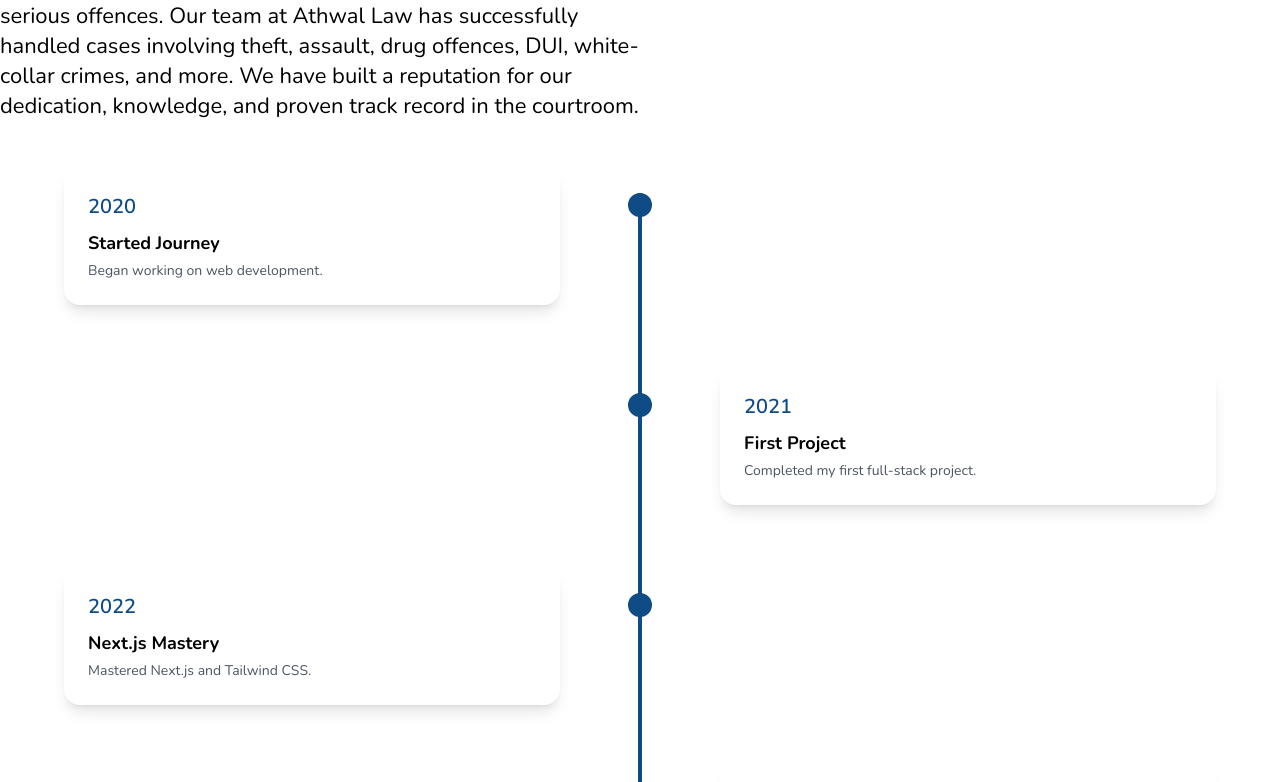
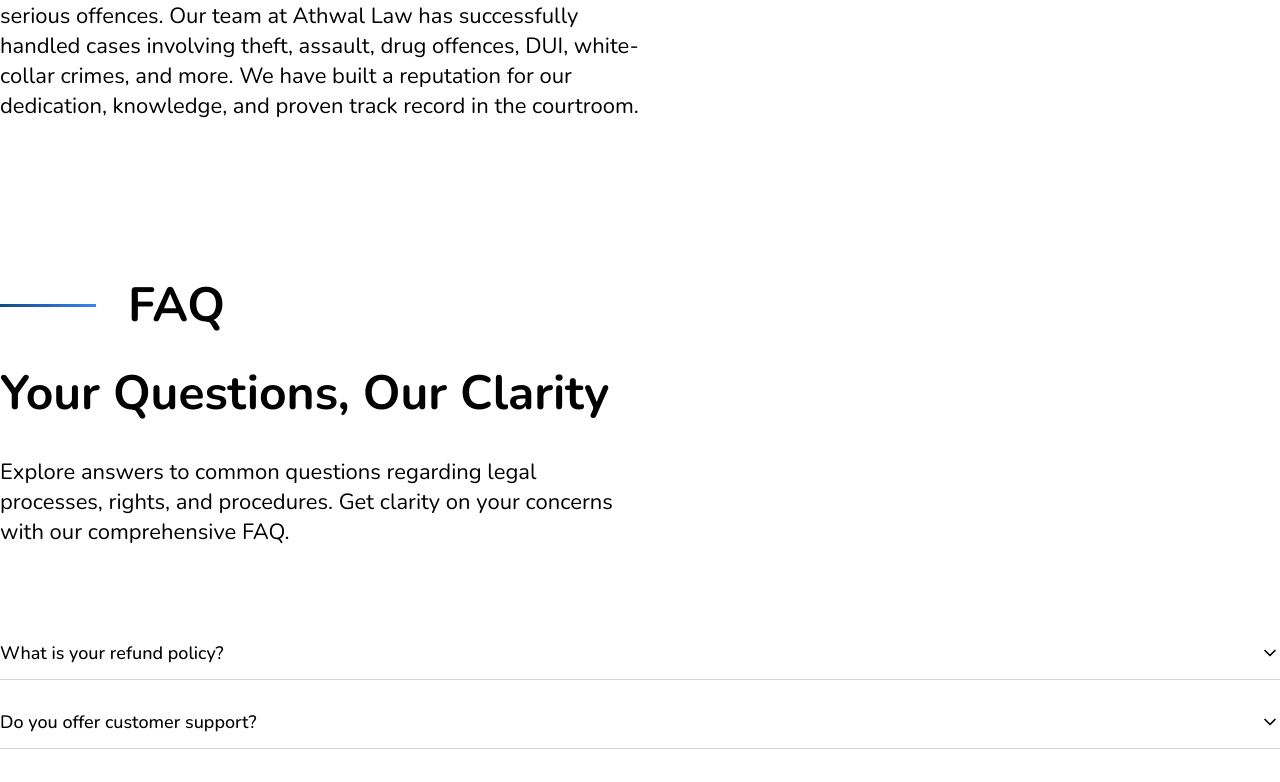
Before and after one commit to rakeshboraa/atwallaw, a Next.js app: page / in a window 1280 px wide. Shown: the part 4601-5383 px from the top of the page. Built offline with nearby package versions, Linux system fonts and the light colour scheme.

Commit message:
timeline remove

```diff
--- a/components/Process.jsx
+++ b/components/Process.jsx
@@ -24,7 +24,7 @@ const Process = () => {
           <SubTitle subtitle="Commitment To You" />
           <Description descriptionText="As leading criminal lawyers in Mississauga, we specialise in a wide range of criminal defence cases, from minor charges to serious offences. Our team at Athwal Law has successfully handled cases involving theft, assault, drug offences, DUI, white-collar crimes, and more. We have built a reputation for our dedication, knowledge, and proven track record in the courtroom." />
         </div>
-        <TimelineProcess />
+        {/* <TimelineProcess /> */}
       </div>
     </div>
   )
```
